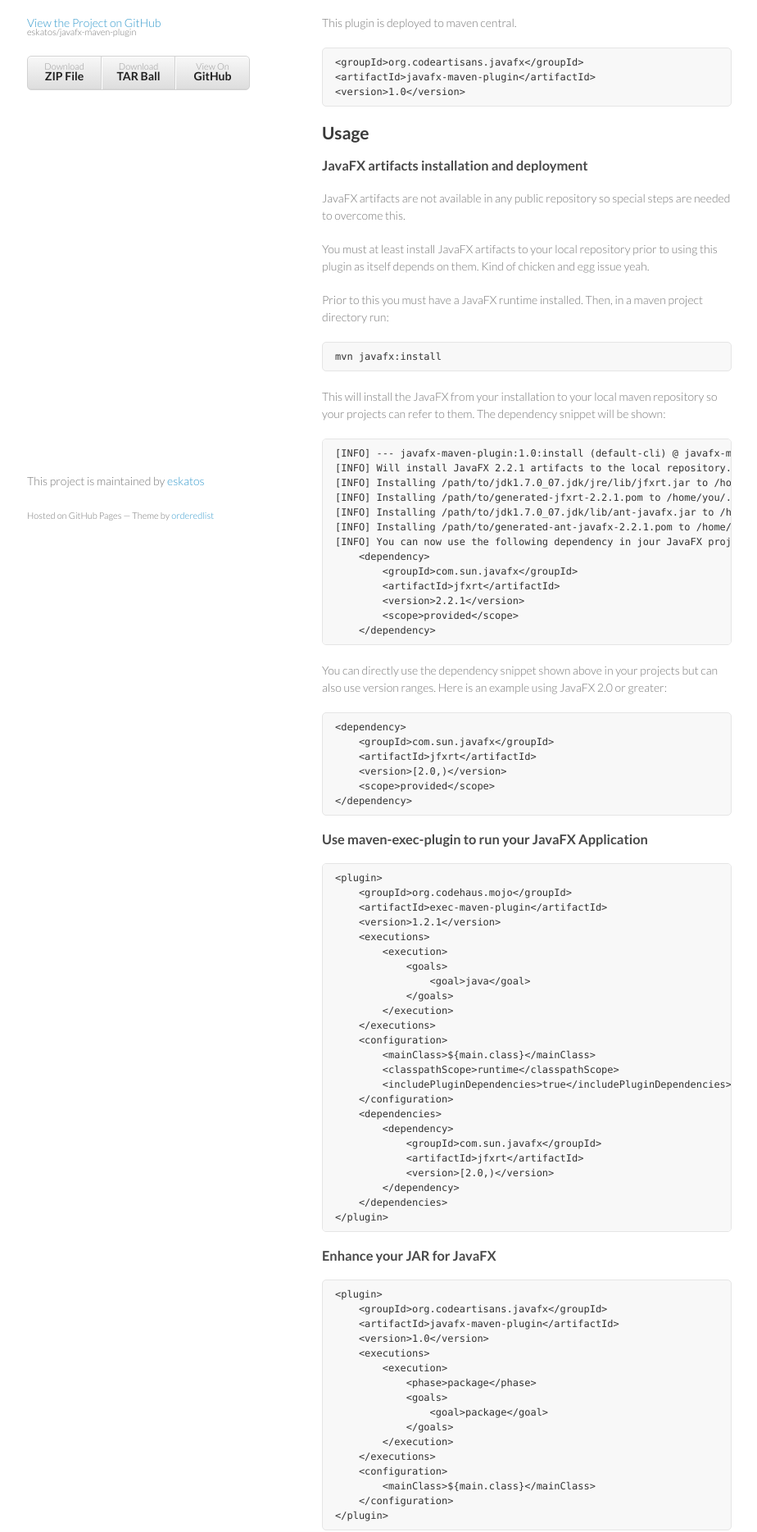
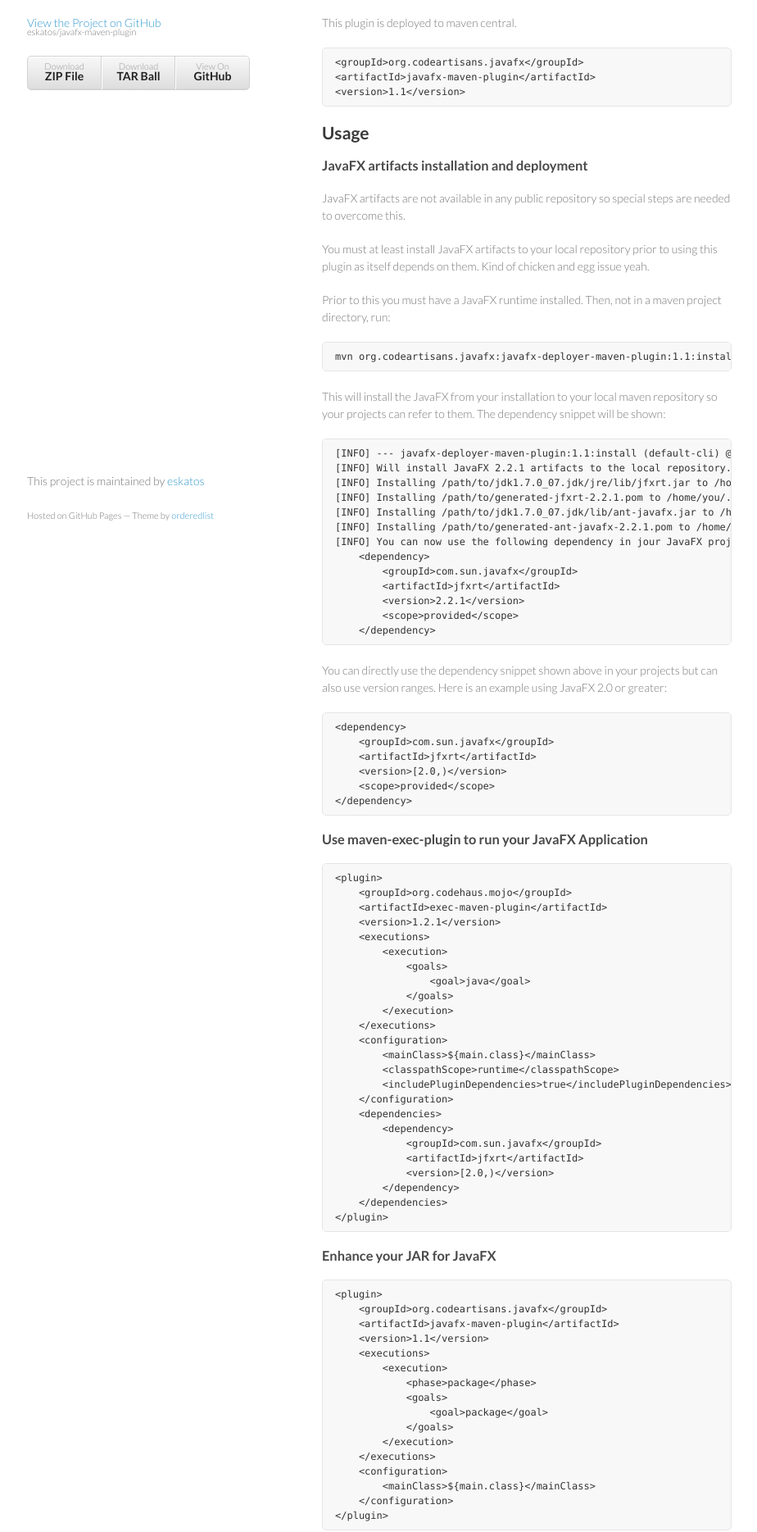
Before and after one commit to eskatos/javafx-maven-plugin, a plain HTML site: page index.html in a window 1280 px wide. Shown: the part 92-1961 px from the top of the page at 82% size, without its empty margins (177-1101 px from the left). Drawn offline with Linux system fonts and the light colour scheme.

Commit message:
Create gh-pages branch via GitHub

```diff
--- a/index.html
+++ b/index.html
@@ -34,7 +34,7 @@
 
 <pre><code>&lt;groupId&gt;org.codeartisans.javafx&lt;/groupId&gt;
 &lt;artifactId&gt;javafx-maven-plugin&lt;/artifactId&gt;
-&lt;version&gt;1.0&lt;/version&gt;
+&lt;version&gt;1.1&lt;/version&gt;
 </code></pre>
 
 <h2>Usage</h2>
@@ -45,14 +45,14 @@
 
 <p>You must at least install JavaFX artifacts to your local repository prior to using this plugin as itself depends on them. Kind of chicken and egg issue yeah.</p>
 
-<p>Prior to this you must have a JavaFX runtime installed. Then, in a maven project directory run:</p>
+<p>Prior to this you must have a JavaFX runtime installed. Then, not in a maven project directory, run:</p>
 
-<pre><code>mvn javafx:install
+<pre><code>mvn org.codeartisans.javafx:javafx-deployer-maven-plugin:1.1:install
 </code></pre>
 
 <p>This will install the JavaFX from your installation to your local maven repository so your projects can refer to them. The dependency snippet will be shown:</p>
 
-<pre><code>[INFO] --- javafx-maven-plugin:1.0:install (default-cli) @ javafx-maven-plugin ---
+<pre><code>[INFO] --- javafx-deployer-maven-plugin:1.1:install (default-cli) @ javafx-deployer-maven-plugin ---
 [INFO] Will install JavaFX 2.2.1 artifacts to the local repository.
 [INFO] Installing /path/to/jdk1.7.0_07.jdk/jre/lib/jfxrt.jar to /home/you/.m2/repository/com/sun/javafx/jfxrt/2.2.1/jfxrt-2.2.1.jar
 [INFO] Installing /path/to/generated-jfxrt-2.2.1.pom to /home/you/.m2/repository/com/sun/javafx/jfxrt/2.2.1/jfxrt-2.2.1.pom
@@ -110,7 +110,7 @@
 <pre><code>&lt;plugin&gt;
     &lt;groupId&gt;org.codeartisans.javafx&lt;/groupId&gt;
     &lt;artifactId&gt;javafx-maven-plugin&lt;/artifactId&gt;
-    &lt;version&gt;1.0&lt;/version&gt;
+    &lt;version&gt;1.1&lt;/version&gt;
     &lt;executions&gt;
         &lt;execution&gt;
             &lt;phase&gt;package&lt;/phase&gt;
@@ -130,7 +130,7 @@
 <pre><code>&lt;plugin&gt;
     &lt;groupId&gt;org.codeartisans.javafx&lt;/groupId&gt;
     &lt;artifactId&gt;javafx-maven-plugin&lt;/artifactId&gt;
-    &lt;version&gt;1.0&lt;/version&gt;
+    &lt;version&gt;1.1&lt;/version&gt;
     &lt;executions&gt;
         &lt;execution&gt;
             &lt;phase&gt;package&lt;/phase&gt;
```
Also changed, not shown: params.json (+1 -1 lines).
